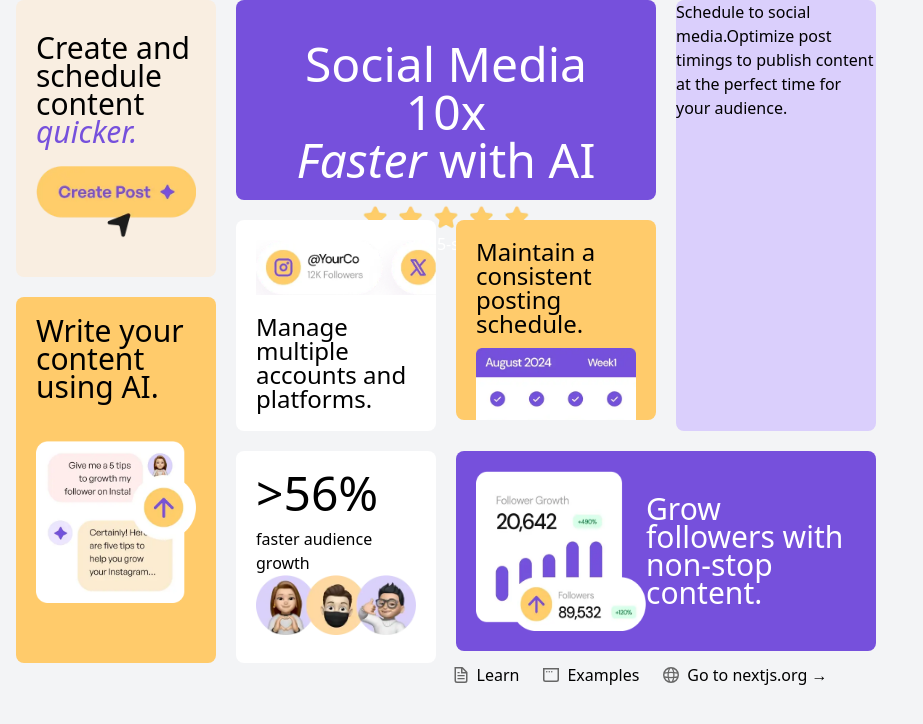
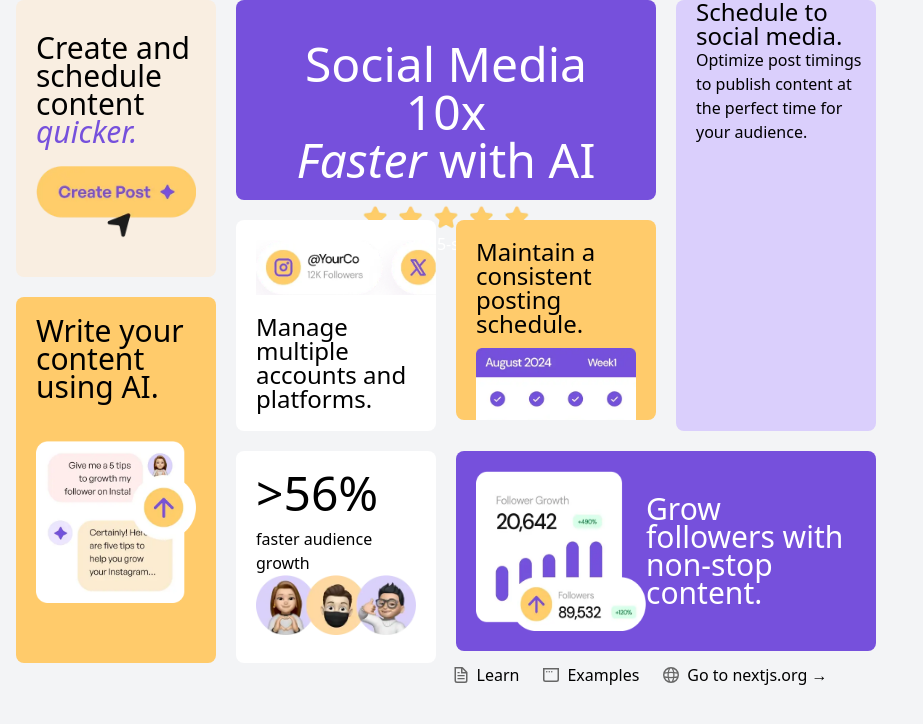
Before and after one commit to chungvuiloong/bento-grid, a Next.js app: page / in a window 1280 px wide. Shown: the top 724 px of the page, without its empty margins (0-923 px from the left). Built offline with nearby package versions, Linux system fonts and the light colour scheme.

Commit message:
Added left padding.

```diff
--- a/src/app/page.tsx
+++ b/src/app/page.tsx
@@ -48,8 +48,8 @@ export default function Home() {
                 </p>
                 <Image src={Calendar_img} alt="AI icon" width={400} height={400} className="" />
             </Card>
-            <Card className="bg-Purple-100 row-start-1 row-span-7 col-span-1">
-                <span>Schedule to social media.</span>
+            <Card className="pl-5 bg-Purple-100 row-start-1 row-span-7 col-span-1">
+                <p className="text-2xl leading-6 font-medium">Schedule to social media.</p>
                 <span>Optimize post timings to publish content at the perfect time for your audience.</span>
             </Card>
             <Card className="px-5 py-7 bg-White col-span-1 row-span-3 flex flex-col justify-between">
```
